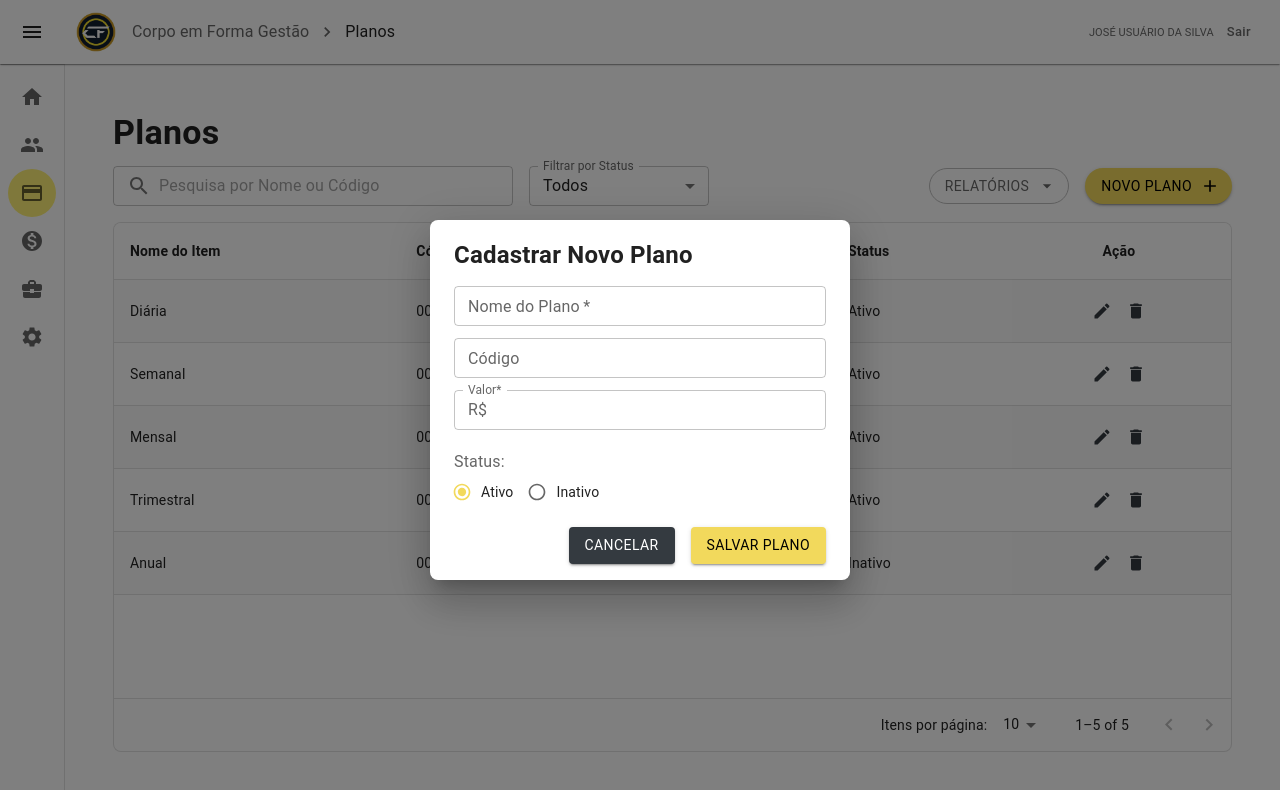
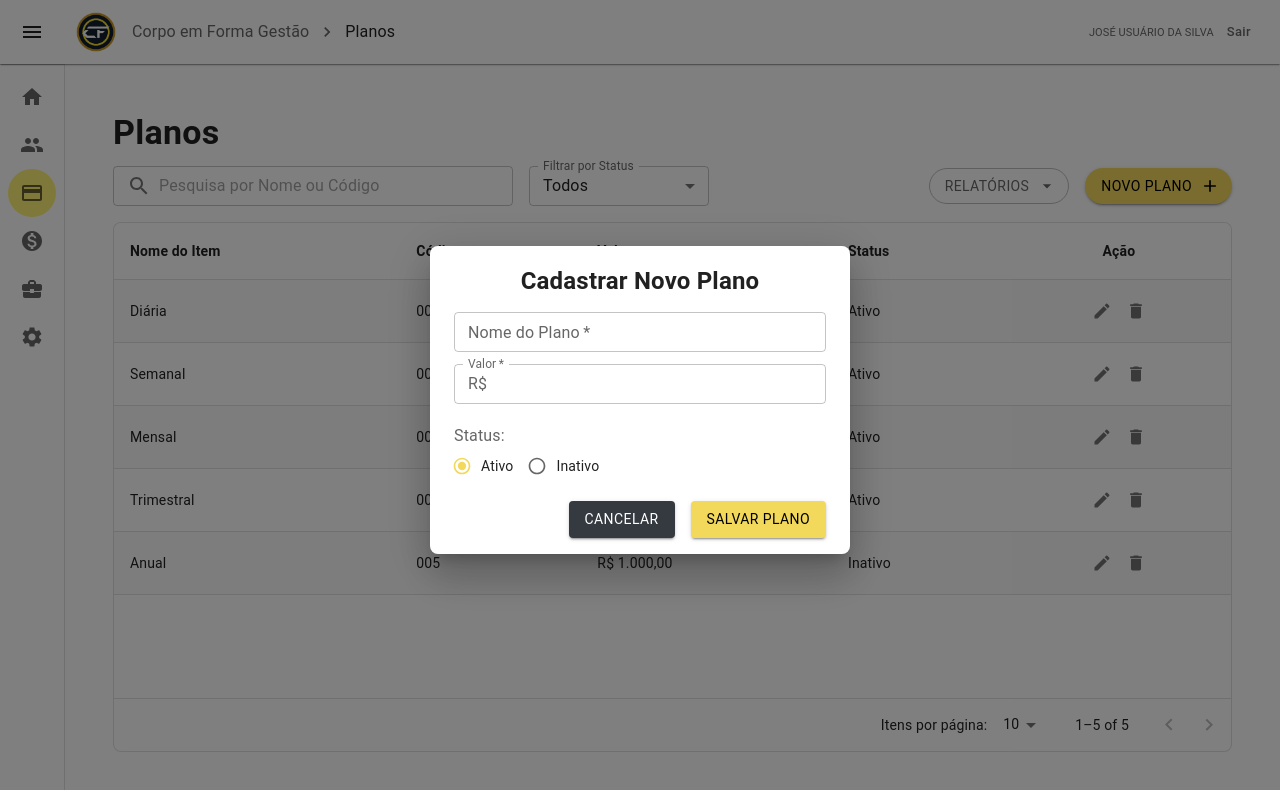
Before and after one commit to PabloVini28/projeto-integrado-1, a React (Vite) app: page /#/planos in a window 1280 px wide. Both pictures are taken after a click on the button "NOVO PLANO". Shown: the top 790 px of the page. Built offline with nearby package versions, Linux system fonts and the light colour scheme.

Commit message:
Refactor: padronização de tela e aplicação de funcionalidades

```diff
--- a/src/pages/Planos/PlanosComponents/ExcluirPlanoDialog.jsx
+++ b/src/pages/Planos/PlanosComponents/ExcluirPlanoDialog.jsx
@@ -21,7 +21,7 @@ export function ExcluirPlanoDialog({ open, onClose, onConfirm, planToDelete }) {
             }}
             fullWidth
         >
-            <DialogTitle sx={{ px: 3, pt: 3, pb: 2, fontWeight: 'normal', fontSize: '1.5rem', textAlign: 'left' }}>
+            <DialogTitle sx={{ px: 3, pt: 3, pb: 2, fontWeight: 'bold', fontSize: '1.5rem', textAlign: 'left' }}>
                 {title}
             </DialogTitle>
 
--- a/src/pages/Planos/PlanosComponents/PlanoFormDialog.jsx
+++ b/src/pages/Planos/PlanosComponents/PlanoFormDialog.jsx
@@ -1,7 +1,7 @@
 import React, { useState, useEffect } from 'react';
 import {
     Box, Dialog, DialogTitle, DialogContent, DialogActions, Button,
-    TextField, FormLabel, FormControl, RadioGroup, FormControlLabel, Radio, InputAdornment, Typography
+    TextField, RadioGroup, FormControlLabel, Radio, FormLabel, FormControl, InputAdornment, Typography
 } from '@mui/material';
 
 const cleanCurrency = (formattedValue) => {
@@ -9,11 +9,28 @@ const cleanCurrency = (formattedValue) => {
     return formattedValue.replace(/[R$\s]/g, '').replace('.', ',');
 };
 
+const errorTextFieldStyle = {
+    '& .MuiOutlinedInput-root.Mui-error .MuiOutlinedInput-notchedOutline': {
+        borderColor: 'red !important',
+    },
+    '& .MuiOutlinedInput-root.Mui-error:hover .MuiOutlinedInput-notchedOutline': {
+        borderColor: 'darkred !important',
+    },
+    '& .MuiInputLabel-root.Mui-error': {
+        color: 'red !important',
+    },
+};
+
 export function PlanoFormDialog({ open, onClose, onSave, title, planToEdit }) {
     const [nome, setNome] = useState('');
     const [codigo, setCodigo] = useState('');
     const [valor, setValor] = useState('');
     const [status, setStatus] = useState('ativo');
+
+    const [error, setError] = useState(false);
+    const [errorMessage, setErrorMessage] = useState('');
+    const [fieldErrors, setFieldErrors] = useState({});
+
     const isEditMode = !!planToEdit;
 
     useEffect(() => {
@@ -28,20 +45,108 @@ export function PlanoFormDialog({ open, onClose, onSave, title, planToEdit }) {
             setValor('');
             setStatus('ativo');
         }
+        setError(false);
+        setErrorMessage('');
+        setFieldErrors({});
     }, [planToEdit, open]);
 
+    const handleValueChange = (e) => {
+        const rawValue = e.target.value.replace(/[^0-9,.]/g, '');
+        const formattedValue = formatCurrencyInput(rawValue);
+        setValor(formattedValue);
+        resetFieldError('valor');
+    };
+
+    const handleNomeChange = (e) => {
+        setNome(e.target.value);
+        resetFieldError('nome');
+    };
+
+    const handleCodigoChange = (e) => {
+        setCodigo(e.target.value);
+        resetFieldError('codigo');
+    };
+
+    const resetFieldError = (name) => {
+        setError(false);
+        setFieldErrors(prev => ({...prev, [name]: false}));
+        setErrorMessage('');
+    };
+
+    const formatCurrencyInput = (value) => {
+        const digits = value.replace(/\D/g, '');
+        if (digits.length === 0) return '';
+        const amount = parseInt(digits, 10);
+        const reais = amount / 100;
+        return new Intl.NumberFormat('pt-BR', {
+            minimumFractionDigits: 2,
+            maximumFractionDigits: 2,
+            useGrouping: true,
+        }).format(reais);
+    };
+
     const handleSave = () => {
-        const valorNumerico = parseFloat(valor.replace(',', '.')) || 0;
+        let errors = {};
+
+        const isNomeEmpty = nome.trim() === '';
+        const isValorEmpty = valor.trim() === '';
+
+        if (isNomeEmpty || isValorEmpty) {
+            if (isNomeEmpty) errors.nome = true;
+            if (isValorEmpty) errors.valor = true;
+
+            setFieldErrors(errors);
+            setErrorMessage("Por favor, preencha todos os campos obrigatórios.");
+            setError(true);
+            return;
+        }
+
+        const valorLimpoParaCalculo = valor.replace(/\./g, '').replace(',', '.');
+        const valorNumerico = parseFloat(valorLimpoParaCalculo) || 0;
+
+        if (isNaN(valorNumerico) || valorNumerico <= 0) {
+            errors.valor = "O valor deve ser numérico e maior que zero.";
+        }
+
+        const hasSpecificErrors = Object.keys(errors).length > 0;
+
+        if (hasSpecificErrors) {
+            setFieldErrors(errors);
+            setErrorMessage("Corrija os campos em erro.");
+            setError(true);
+            return;
+        }
+
         const planoData = {
             id: planToEdit ? planToEdit.id : undefined,
             nome,
-            codigo,
+            codigo: isEditMode ? codigo : undefined,
             valor: valorNumerico,
             status
         };
         onSave(planoData);
         onClose();
     };
+
+    const isNomeError = !!fieldErrors.nome;
+    const isValorError = !!fieldErrors.valor;
+
+    const blackFocusedStyle = {
+        '& .MuiOutlinedInput-root.Mui-focused .MuiOutlinedInput-notchedOutline': {
+            borderColor: 'black',
+        },
+        '& .MuiInputLabel-root.Mui-focused': {
+            color: 'black',
+        },
+        '& .MuiOutlinedInput-root:hover .MuiOutlinedInput-notchedOutline': {
+            borderColor: '#343a40',
+        },
+    };
+
+    const getSx = (isFieldInError) => ({
+        ...blackFocusedStyle,
+        ...(isFieldInError && errorTextFieldStyle),
+    });
 
     return (
         <Dialog
@@ -53,7 +158,7 @@ export function PlanoFormDialog({ open, onClose, onSave, title, planToEdit }) {
         >
             <DialogTitle
                 sx={{
-                    textAlign: 'left',
+                    textAlign: 'center',
                     fontWeight: 'bold',
                     fontSize: '1.5rem',
                     pt: 2,
@@ -64,44 +169,61 @@ export function PlanoFormDialog({ open, onClose, onSave, title, planToEdit }) {
                 {title || (isEditMode ? "Editar Plano" : "Cadastrar Novo Plano")}
             </DialogTitle>
             <DialogContent sx={{ px: 3, pt: 1, pb: 0 }}>
-                <Box component="form" sx={{ display: 'flex', flexDirection: 'column', gap: 1.5, pt: 1 }}>
+                {error && (
+                    <Typography color="error" variant="body2" mb={1} textAlign="center" fontWeight="bold">
+                        {errorMessage}
+                    </Typography>
+                )}
+                <Box component="form" sx={{ display: 'flex', flexDirection: 'column', gap: 1.5, pt: 1}}>
                     <TextField
-                        autoFocus
                         required
                         id="nome"
                         label="Nome do Plano"
                         fullWidth
                         size="small"
                         value={nome}
-                        onChange={(e) => setNome(e.target.value)}
+                        onChange={handleNomeChange}
+                        error={isNomeError}
+                        helperText={error && isNomeError ? fieldErrors.nome : ''}
+                        sx={getSx(isNomeError)}
                     />
+
+                    {isEditMode && (
                          <TextField
                             id="codigo"
-                        label={isEditMode ? "Código (Não Editável)" : "Código"}
-                        placeholder={isEditMode ? codigo : ""}
+                            label="Código (Não Editável)"
                             fullWidth
                             size="small"
                             value={codigo}
-                        onChange={(e) => setCodigo(e.target.value)}
-                        disabled={isEditMode}
+                            disabled={true}
                             sx={isEditMode ? {
                                 '& .MuiInputBase-input.Mui-disabled': {
                                     WebkitTextFillColor: 'rgba(0, 0, 0, 0.6)',
                                     color: 'rgba(0, 0, 0, 0.6)'
+                                },
+                                ...getSx(false),
+                                '& .MuiOutlinedInput-root.Mui-disabled:hover .MuiOutlinedInput-notchedOutline': {
+                                    borderColor: 'rgba(0, 0, 0, 0.23)',
                                 }
                             } : {}}
                         />
+                    )}
 
                     <TextField
+                        required
                         id="valor"
-                        label="Valor*"
+                        label="Valor"
                         fullWidth
                         size="small"
                         value={valor}
-                        onChange={(e) => setValor(e.target.value.replace(/[^0-9,.]/g, ''))}
+                        onChange={handleValueChange}
+                        error={isValorError}
+                        helperText={error && isValorError ? fieldErrors.valor : ''}
                         InputProps={{
                             startAdornment: <InputAdornment position="start">R$</InputAdornment>,
+                            inputMode: 'numeric',
                         }}
+                        sx={getSx(isValorError)}
                     />
 
                     <FormControl sx={{ pt: 1 }}>
@@ -123,23 +245,11 @@ export function PlanoFormDialog({ open, onClose, onSave, title, planToEdit }) {
                                 value="ativo"
                                 control={<Radio size="small" sx={{ '&.Mui-checked': { color: '#F2D95C' } }} />}
                                 label={<Typography variant="body2">Ativo</Typography>}
-        sx={{
-            '&:hover': {
-                backgroundColor: 'transparent',
-                borderRadius: '4px'
-            }
-        }}
                             />
                             <FormControlLabel
                                 value="inativo"
                                 control={<Radio size="small" sx={{ '&.Mui-checked': { color: '#F2D95C' } }} />}
                                 label={<Typography variant="body2">Inativo</Typography>}
-        sx={{
-            '&:hover': {
-                backgroundColor: 'transparent',
-                borderRadius: '4px'
-            }
-        }}
                             />
                         </RadioGroup>
                     </FormControl>
@@ -149,14 +259,14 @@ export function PlanoFormDialog({ open, onClose, onSave, title, planToEdit }) {
                 <Button
                     onClick={onClose}
                     variant="contained"
-                    sx={{ backgroundColor: '#343a40', color: 'white', fontWeight: 'normal', '&:hover': { backgroundColor: '#23272b' } }}
+                    sx={{ backgroundColor: '#343a40', color: 'white', fontWeight: 'normal', textTransform: 'uppercase', '&:hover': { backgroundColor: '#23272b' } }}
                 >
                     Cancelar
                 </Button>
                 <Button
                     onClick={handleSave}
                     variant="contained"
-                    sx={{ backgroundColor: '#F2D95C', color: 'black', fontWeight: 'normal', '&:hover': { backgroundColor: '#e0c850' } }}
+                    sx={{ backgroundColor: '#F2D95C', color: 'black', fontWeight: 'normal', textTransform: 'uppercase', '&:hover': { backgroundColor: '#e0c850' } }}
                 >
                     {isEditMode ? "Salvar Alterações" : "Salvar Plano"}
                 </Button>
--- a/src/pages/Planos/PlanosPage.jsx
+++ b/src/pages/Planos/PlanosPage.jsx
@@ -44,6 +44,18 @@ const columns = [
     { id: 'status', label: 'Status' },
     { id: 'actions', label: 'Ação', align: 'center' }
 ];
+
+const blackFocusedStyle = {
+    '& .MuiOutlinedInput-root.Mui-focused .MuiOutlinedInput-notchedOutline': {
+        borderColor: 'black',
+    },
+    '& .MuiInputLabel-root.Mui-focused': {
+        color: 'black',
+    },
+    '& .MuiOutlinedInput-root:hover .MuiOutlinedInput-notchedOutline': {
+        borderColor: '#343a40',
+    },
+};
 
 export default function PlanosPage() {
     const [page, setPage] = useState(0);
@@ -198,9 +210,9 @@ export default function PlanosPage() {
                                 </InputAdornment>
                             ),
                         }}
-                        sx={{ width: '400px' }}
+                        sx={{ width: '400px', ...blackFocusedStyle}}
                     />
-                    <FormControl size="small" sx={{ minWidth: 180 }}>
+                    <FormControl size="small" sx={{ minWidth: 180, ...blackFocusedStyle}}>
                         <InputLabel>Filtrar por Status</InputLabel>
                         <Select
                             value={statusFilter}
@@ -214,7 +226,7 @@ export default function PlanosPage() {
                     </FormControl>
                 </Box>
 
-                <Box sx={{ display: 'flex', gap: 2 }}>
+                <Box sx={{ display: 'flex', gap: 2}}>
                     <Button
                         variant="outlined"
                         onClick={handleReportMenuClick}
@@ -224,6 +236,10 @@ export default function PlanosPage() {
                             borderColor: 'grey.400',
                             fontWeight: 'normal',
                             borderRadius: '25px',
+                            '&:hover': {
+                                backgroundColor: '#f5f5f5',
+                                borderColor: 'black',
+                            }
                         }}
                     >
                         Relatórios
@@ -291,14 +307,14 @@ export default function PlanosPage() {
                                                             <IconButton
                                                                 size="small"
                                                                 onClick={() => handleEdit(row.id)}
-                                                                sx={{ color: '#343a40' }}
+                                                                sx={{ '&:hover': { color: '#343a40' } }}
                                                             >
                                                                 <EditIcon fontSize="small" />
                                                             </IconButton>
                                                             <IconButton
                                                                 size="small"
                                                                 onClick={() => handleDelete(row.id)}
-                                                                sx={{ color: '#343a40' }}
+                                                                sx={{ '&:hover': { color: '#343a40' } }}
                                                             >
                                                                 <DeleteIcon fontSize="small" />
                                                             </IconButton>
```
Lines whose indentation alone changed are shown as unchanged.
